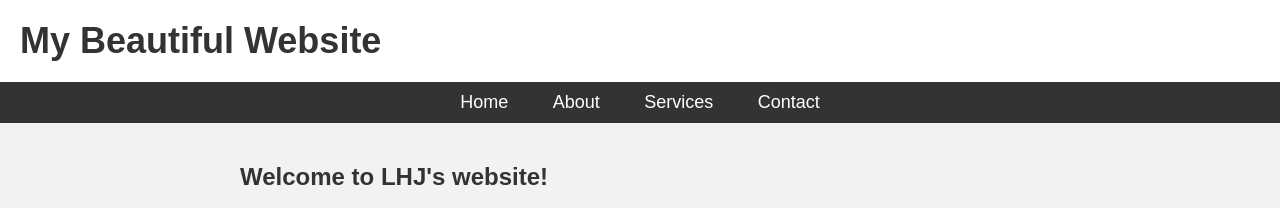
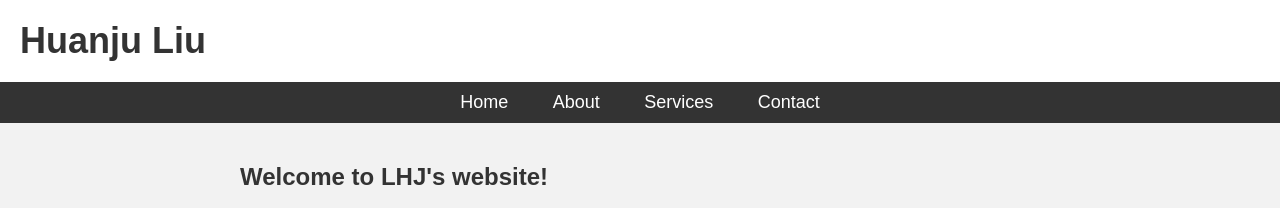
Before and after one commit to huanjuliu/web, a plain HTML site: page index.html in a window 1280 px wide. Shown: the top 208 px of the page. Drawn offline with Linux system fonts and the light colour scheme.

Commit message:
Update index.html

```diff
--- a/index.html
+++ b/index.html
@@ -61,7 +61,7 @@
 </head>
 <body>
 	<header>
-		<h1>My Beautiful Website</h1>
+		<h1>Huanju Liu</h1>
 	</header>
 	<nav>
 		<ul>
```
